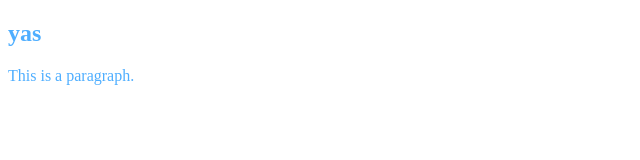
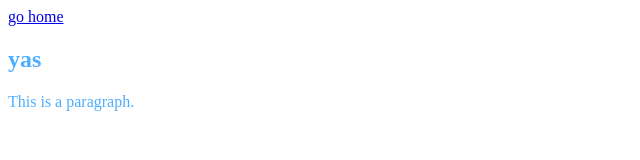
Before and after one commit to wjingwong/coconutwater, a plain HTML site: page coffee.html in a window 1280 px wide. Shown: the whole page, without its empty margins (0-640 px from the left). Drawn offline with Linux system fonts and the light colour scheme.

Commit message:
Update coffee.html

```diff
--- a/coffee.html
+++ b/coffee.html
@@ -4,6 +4,7 @@
   <link rel="stylesheet" href="somethingforeveryone.css">
 </head>
 <body>
+<a href="index">go home</a>
 
 <h2>yas</h2>
 <p>This is a paragraph.</p>
```
